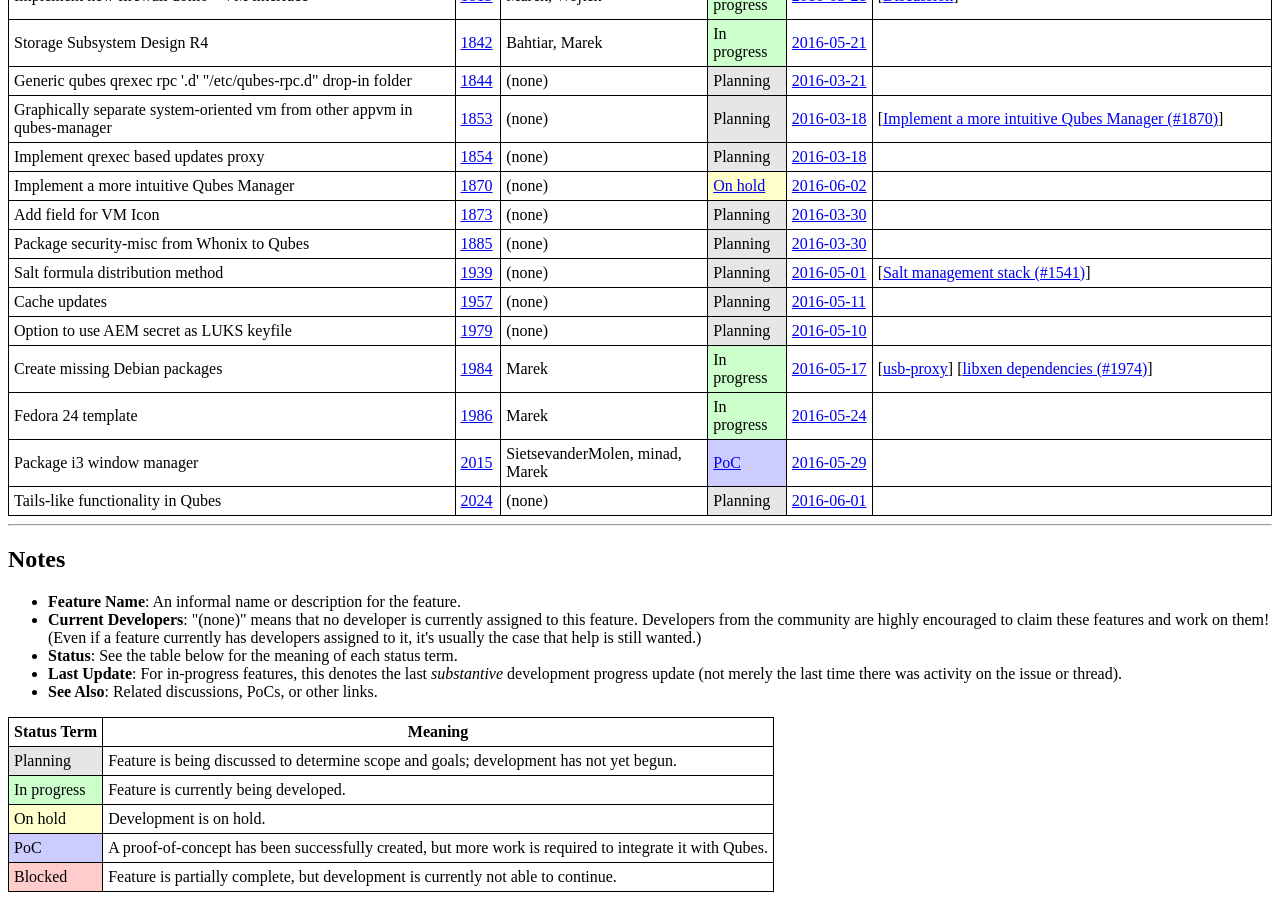
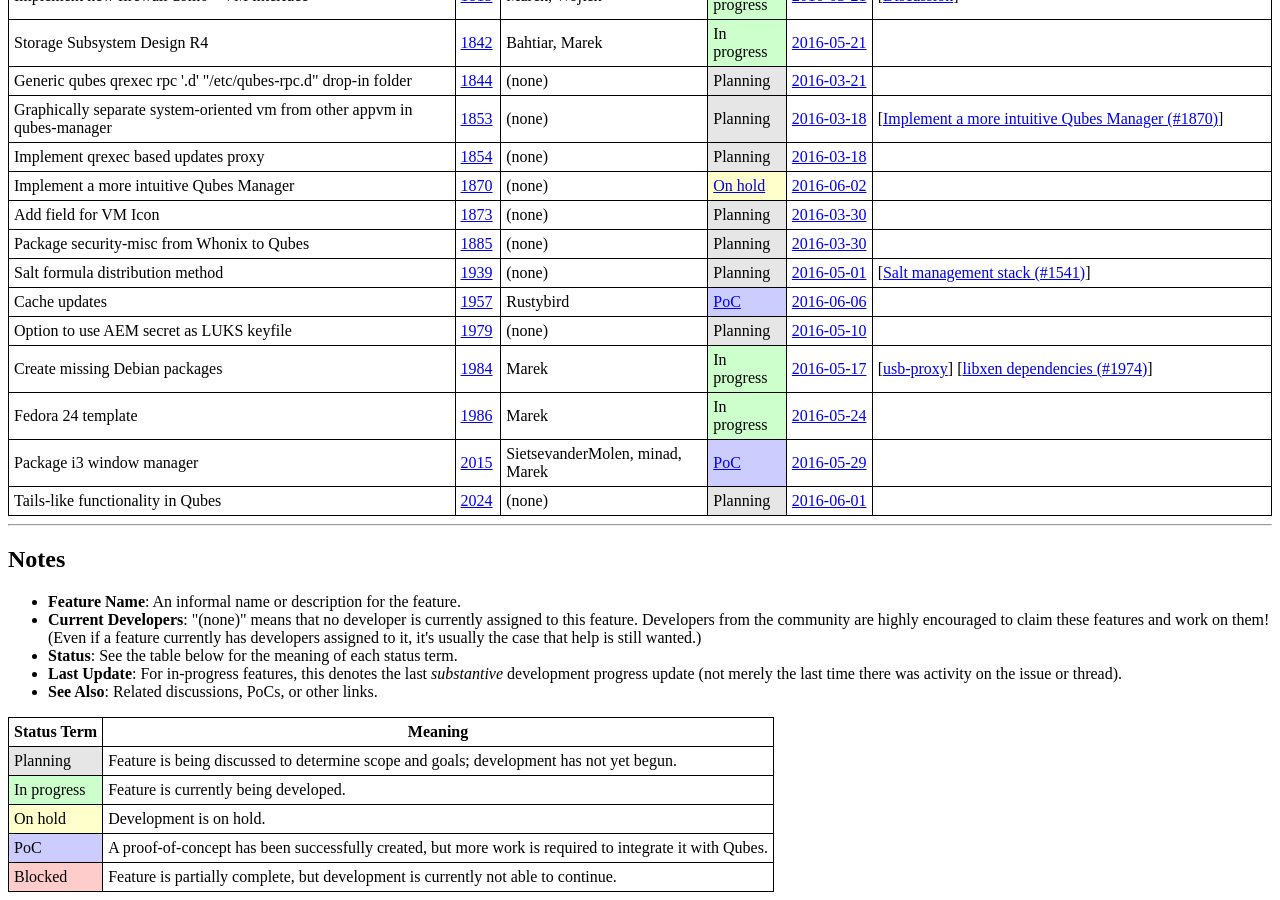
Before and after one commit to QubesOS/qubes-issues, a Jekyll site: the page built from index.md, in a window 1280 px wide and 900 px high, scrolled down 2406 px. Built offline with Jekyll 4.4.1, drawn with Linux system fonts in a browser that asks for light colours.

Commit message:
Update #1957 status

```diff
--- a/_data/features.yml
+++ b/_data/features.yml
@@ -1174,13 +1174,13 @@
 
 - name   : Cache updates
   issue  : 1957
-  devs   :
+  devs   : Rustybird
   status :
-    term   : Planning
-    url    :
+    term   : PoC
+    url    : https://github.com/rustybird/qubes-updates-cache
   updated:
-    date   : 2016-05-11
-    url    : https://github.com/QubesOS/qubes-issues/issues/1957#issuecomment-218631911
+    date   : 2016-06-06
+    url    : https://github.com/QubesOS/qubes-issues/issues/1957#issuecomment-224106890
   info   :
   - desc   :
     url    :
```
